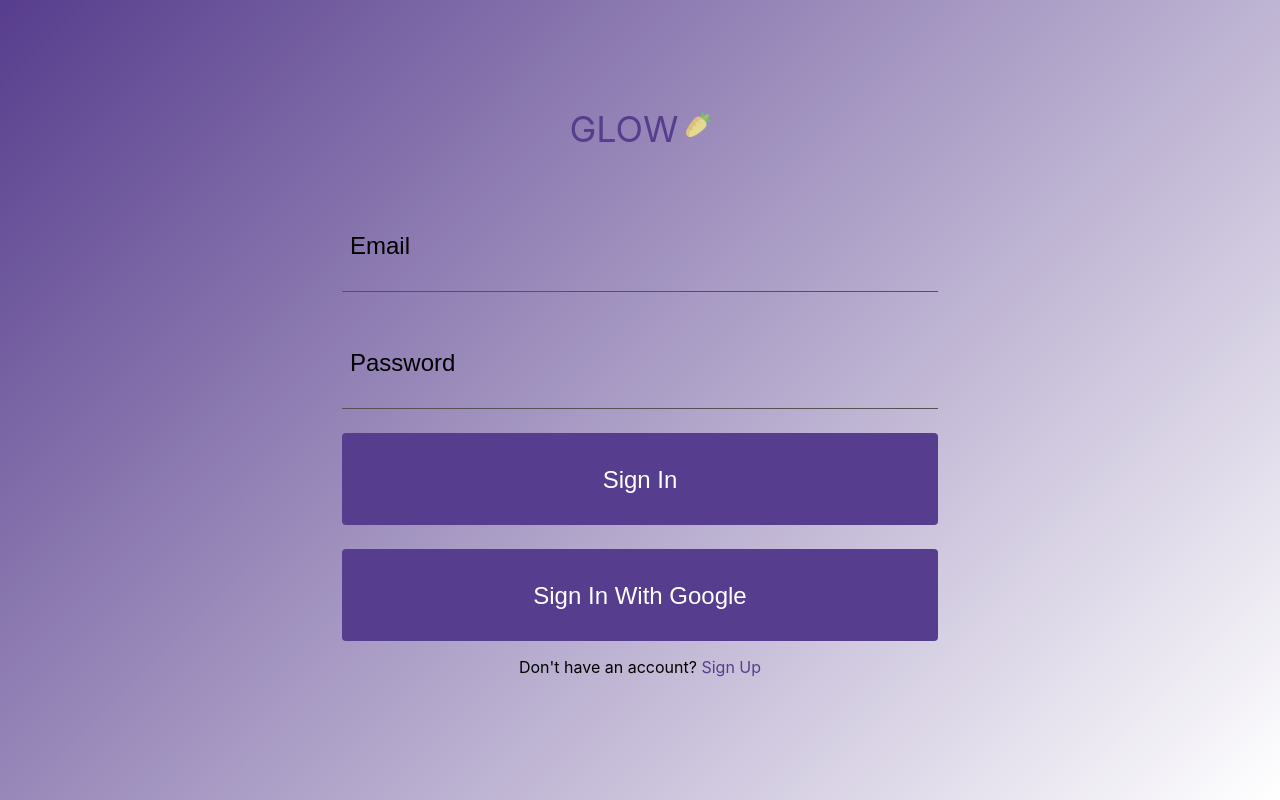
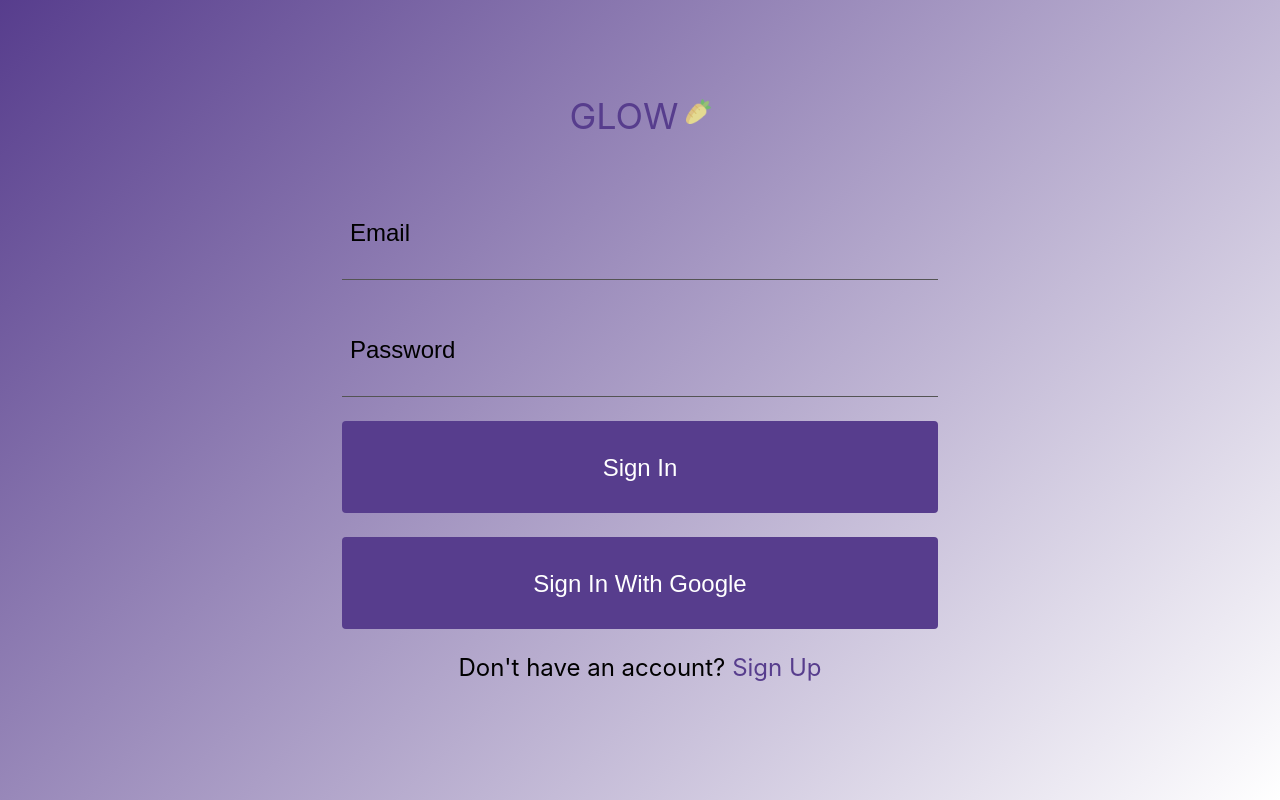
Before and after one commit to Glow-Carrots-App/glow-web, a Next.js app: page /sign-in in a window 1280 px wide. Built offline with nearby package versions, Linux system fonts and the light colour scheme; no server answers.

Commit message:
Minor code cleanup

```diff
--- a/pages/sign-in/styles.module.css
+++ b/pages/sign-in/styles.module.css
@@ -34,4 +34,12 @@
   .container {
     padding: 86px;
   }
+  .signInText {
+    font-size: 24px;
+    color: black;
+  }
+
+  .signUpLink {
+    font-size: 24px;
+  }
 }
```
